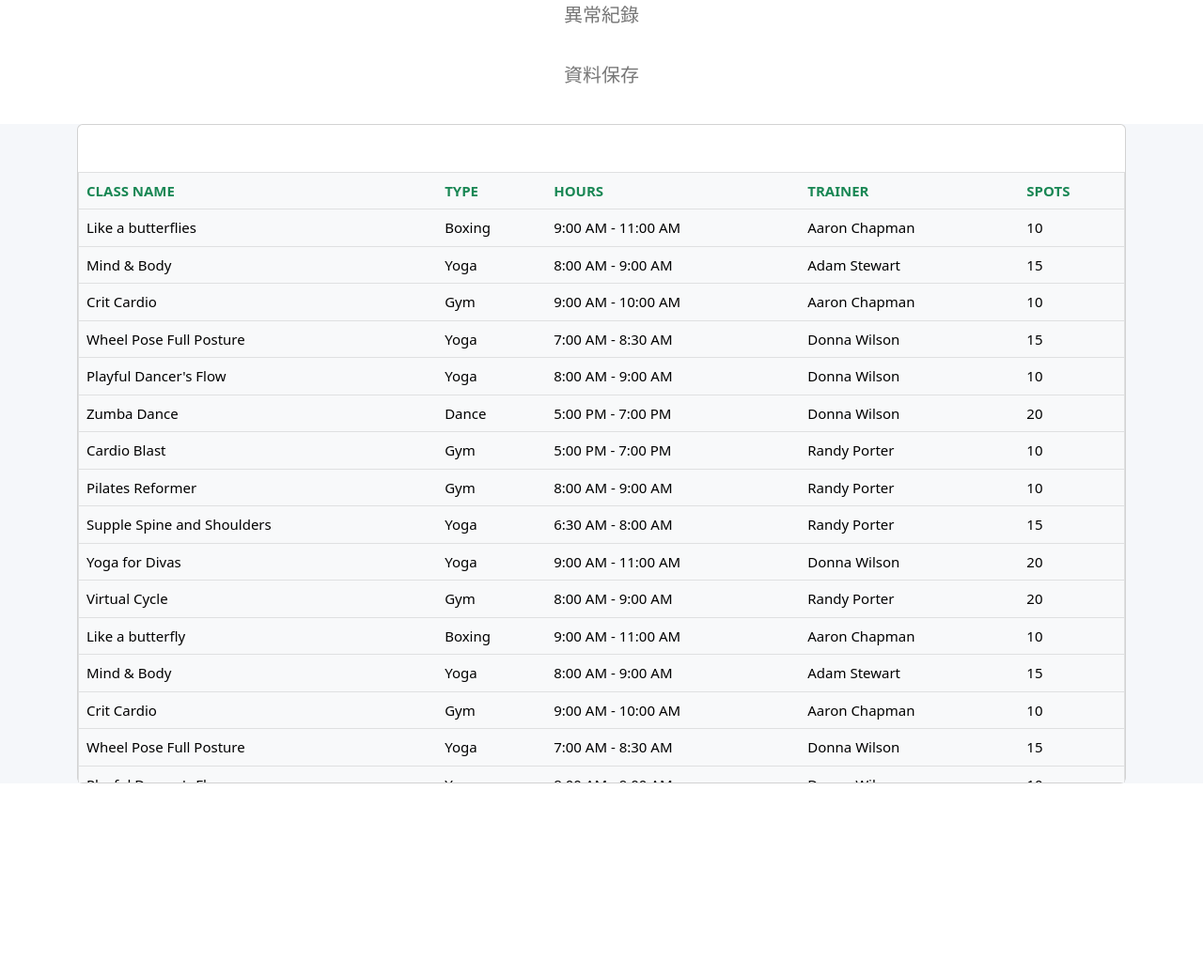
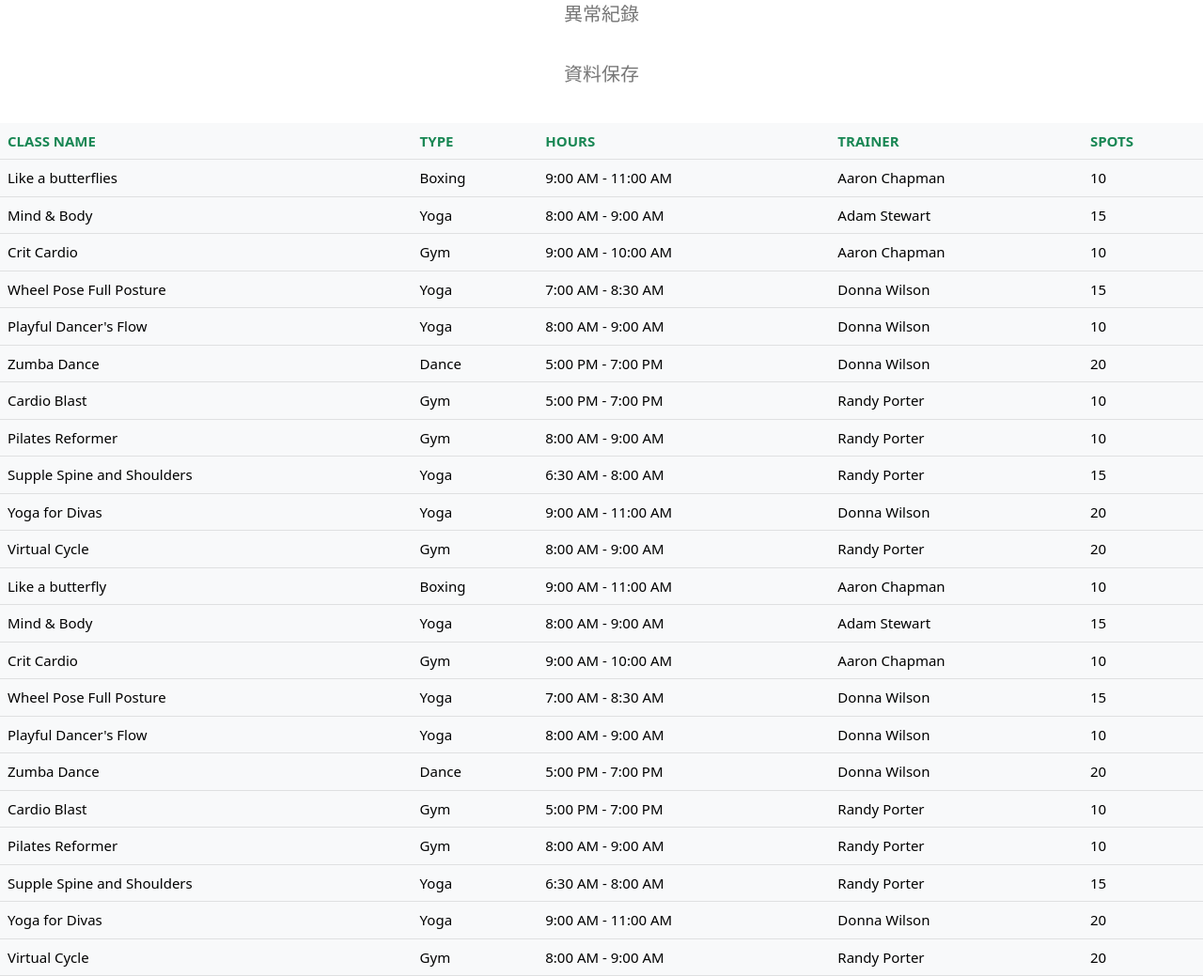
Before and after one commit to weihung0831/smart_steel_pipe_inspection, a plain HTML site: page web/main.html in a window 1280 px wide. Shown: the part 817-1856 px from the top of the page at 94% size. Before the commit the page ends 1651 px from the top, so only its background shows below. Drawn offline with nearby package versions, Linux system fonts and the light colour scheme; a script that the page names is missing.

Commit message:
fix:修改表格樣式

```diff
--- a/web/main.css
+++ b/web/main.css
@@ -27,11 +27,9 @@
 }
 
 table{
+  /* display: block; */
   margin-left: auto;
   margin-right: auto;
-  margin-top: 50px;
-  border: 1px solid black;
-  border-collapse: collapse;
   font-size: 20px;
 }
 
--- a/web/main.html
+++ b/web/main.html
@@ -108,7 +108,7 @@
       <div id="page6" class="section">
         <h1>資料保存</h1>
         <section class="intro">
-          <div class="bg-image h-100" style="background-color: #f5f7fa">
+          <!-- <div class="bg-image h-100" style="background-color: #f5f7fa">
             <div class="mask d-flex align-items-center h-100">
               <div class="container">
                 <div class="row justify-content-center">
@@ -116,7 +116,7 @@
                     <div class="card shadow-2-strong">
                       <div class="card-body p-0">
                         <div class="table-responsive table-scroll" data-mdb-perfect-scrollbar="true"
-                          style="position: relative; height: 700px">
+                          style="position: relative; height: 700px"> -->
                           <table class="table table-light mb-0" style="font-size: 15px;">
                             <thead style="background-color: #393939;">
                               <tr class="text-uppercase text-success">
@@ -284,14 +284,14 @@
                               </tr>
                             </tbody>
                           </table>
-                        </div>
+                        <!-- </div>
                       </div>
                     </div>
                   </div>
                 </div>
               </div>
             </div>
-          </div>
+          </div> -->
         </section>
       </div>
     </main>
```
